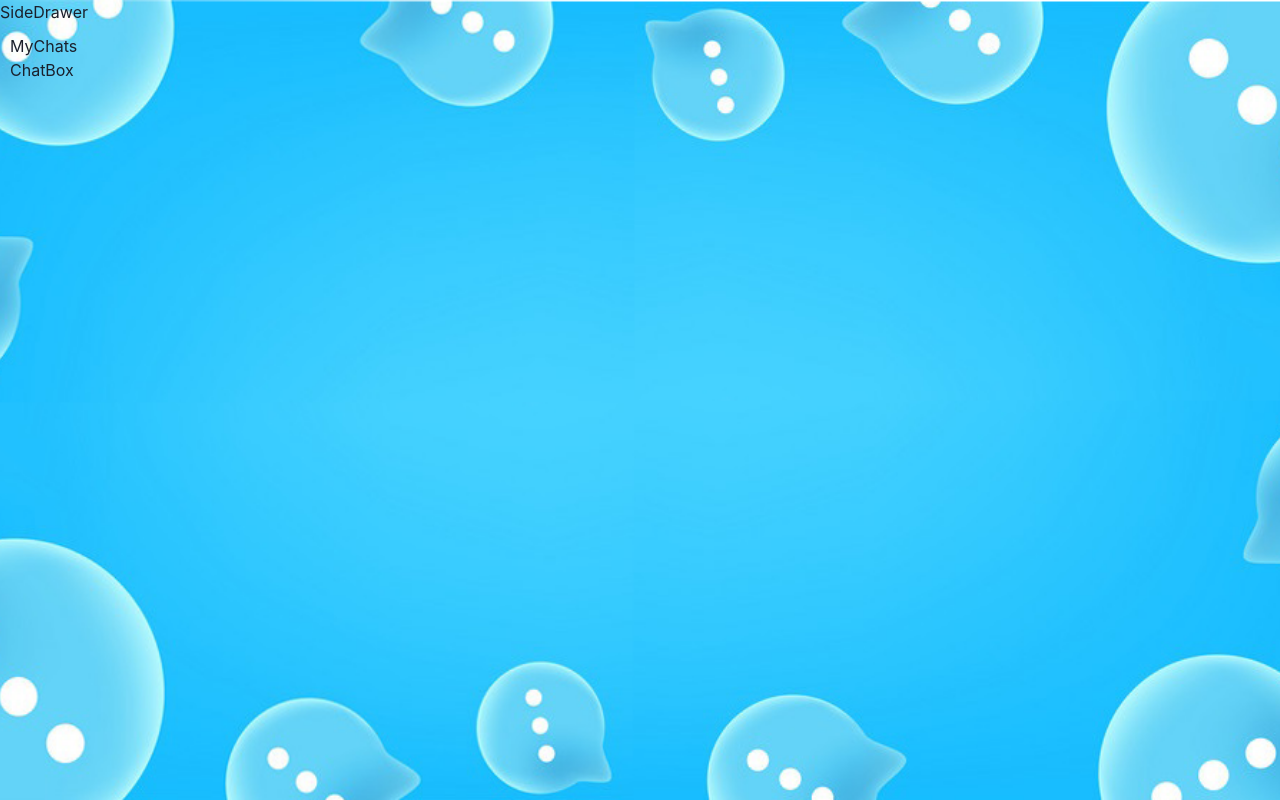
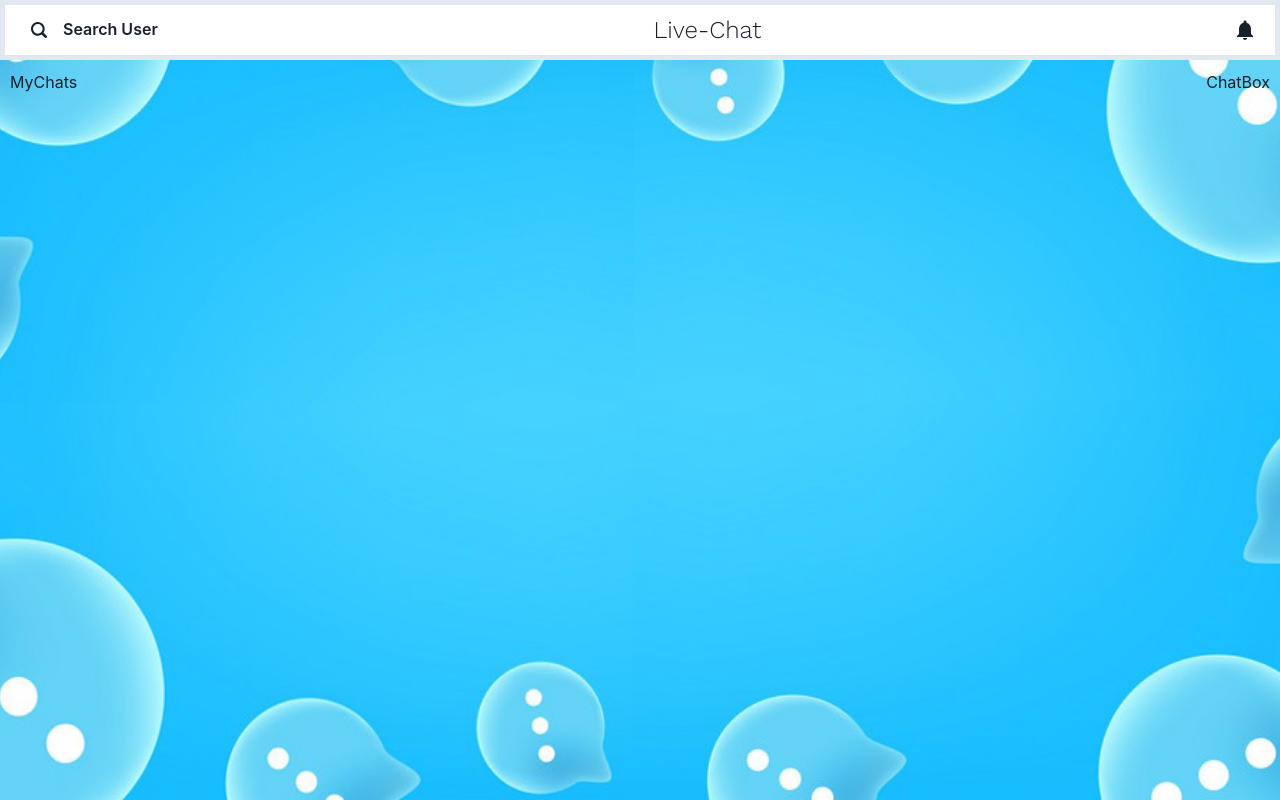
Before and after one commit to SundramAgarwal/chat-app-frontend, a React (Create React App) app: page /chats in a window 1280 px wide. Built offline with nearby package versions, Linux system fonts and the light colour scheme; sample sign-in values are in the browser's storage.

Commit message:
sidedrawer

```diff
--- a/src/Pages/ChatPage.js
+++ b/src/Pages/ChatPage.js
@@ -1,22 +1,28 @@
-import React from "react";
+import { Box } from "@chakra-ui/layout";
+import { useState } from "react";
+import ChatBox from "../components/ChatBox";
+import MyChats from "../components/MyChats";
+import SideDrawer from "../components/miscellaneous/SideDrawer";
 import { ChatState } from "../Context/ChatProvider";
-import { Box } from "@chakra-ui/react";
-import SideDrawer from "../components/miscellaneous/SideDrawer";
-import MyChats from "../components/MyChats";
-import ChatBox from "../components/ChatBox";
 
 const ChatPage = () => {
-  // here we are taking state of a user from context api i.e from chatProvider.js
-  // as their their we have exported ChatState in which user state is available
-  const { user } = ChatState(); // yahan pe hum chatstate me se user state ko nikal rahe hain usko destructure karne ke liye
-  const BACKEND_URL = process.env.REACT_APP_BACKEND_URL;
+  const [fetchAgain, setFetchAgain] = useState(false);
+  const { user } = ChatState();
 
   return (
     <div style={{ width: "100%" }}>
       {user && <SideDrawer />}
-      <Box d="flex" justifyContent="space-between" w="100%" h="91.5vh" p="10px">
-        {user && <MyChats />}
-        {user && <ChatBox />}
+      <Box
+        display="flex"
+        justifyContent="space-between"
+        w="100%"
+        h="91.5vh"
+        p="10px"
+      >
+        {user && <MyChats fetchAgain={fetchAgain} />}
+        {user && (
+          <ChatBox fetchAgain={fetchAgain} setFetchAgain={setFetchAgain} />
+        )}
       </Box>
     </div>
   );
--- a/src/components/miscellaneous/SideDrawer.js
+++ b/src/components/miscellaneous/SideDrawer.js
@@ -1,7 +1,211 @@
-import React from "react";
+import { BellIcon, ChevronDownIcon, Search2Icon } from "@chakra-ui/icons";
+import {
+  Avatar,
+  Box,
+  Button,
+  Menu,
+  MenuButton,
+  MenuDivider,
+  MenuItem,
+  MenuList,
+  Text,
+  Tooltip,
+} from "@chakra-ui/react";
+import { useState } from "react";
 
-const SideDrawer = () => {
-  return <div>SideDrawer</div>;
-};
+function SideDrawer() {
+  const [search, setSearch] = useState("");
+  const [searchResult, setSearchResult] = useState([]);
+  const [loading, setLoading] = useState(false);
+  const [loadingChat, setLoadingChat] = useState(false);
+
+  //   const {
+  //     setSelectedChat,
+  //     user,
+  //     notification,
+  //     setNotification,
+  //     chats,
+  //     setChats,
+  //   } = ChatState();
+
+  //   const toast = useToast();
+  //   const { isOpen, onOpen, onClose } = useDisclosure();
+  //   const history = useHistory();
+
+  //   const logoutHandler = () => {
+  //     localStorage.removeItem("userInfo");
+  //     history.push("/");
+  //   };
+
+  //   const handleSearch = async () => {
+  //     if (!search) {
+  //       toast({
+  //         title: "Please Enter something in search",
+  //         status: "warning",
+  //         duration: 5000,
+  //         isClosable: true,
+  //         position: "top-left",
+  //       });
+  //       return;
+  //     }
+
+  //     try {
+  //       setLoading(true);
+
+  //       const config = {
+  //         headers: {
+  //           Authorization: `Bearer ${user.token}`,
+  //         },
+  //       };
+
+  //       const { data } = await axios.get(`/api/user?search=${search}`, config);
+
+  //       setLoading(false);
+  //       setSearchResult(data);
+  //     } catch (error) {
+  //       toast({
+  //         title: "Error Occured!",
+  //         description: "Failed to Load the Search Results",
+  //         status: "error",
+  //         duration: 5000,
+  //         isClosable: true,
+  //         position: "bottom-left",
+  //       });
+  //     }
+  //   };
+
+  //   const accessChat = async (userId) => {
+  //     console.log(userId);
+
+  //     try {
+  //       setLoadingChat(true);
+  //       const config = {
+  //         headers: {
+  //           "Content-type": "application/json",
+  //           Authorization: `Bearer ${user.token}`,
+  //         },
+  //       };
+  //       const { data } = await axios.post(`/api/chat`, { userId }, config);
+
+  //       if (!chats.find((c) => c._id === data._id)) setChats([data, ...chats]);
+  //       setSelectedChat(data);
+  //       setLoadingChat(false);
+  //       onClose();
+  //     } catch (error) {
+  //       toast({
+  //         title: "Error fetching the chat",
+  //         description: error.message,
+  //         status: "error",
+  //         duration: 5000,
+  //         isClosable: true,
+  //         position: "bottom-left",
+  //       });
+  //     }
+  //   };
+
+  return (
+    <>
+      <Box
+        display="flex"
+        justifyContent="space-between"
+        alignItems="center"
+        bg="white"
+        w="100%"
+        p="5px 10px 5px 10px"
+        borderWidth="5px"
+      >
+        <Tooltip label="Search Users to chat" hasArrow placement="bottom-end">
+          <Button
+            variant="ghost"
+            //    onClick={onOpen}
+          >
+            {/* <i className="fas fa-search"></i> */}
+            <Search2Icon />
+            <Text d={{ base: "none", md: "flex" }} px={4}>
+              Search User
+            </Text>
+          </Button>
+        </Tooltip>
+        <Text fontSize="2xl" fontFamily="Work sans">
+          Live-Chat
+        </Text>
+        <div>
+          <Menu>
+            <MenuButton p={1}>
+              {/* <NotificationBadge
+                count={notification.length}
+                effect={Effect.SCALE}
+              /> */}
+              <BellIcon fontSize="2xl" m={1} />
+            </MenuButton>
+            {/* <MenuList pl={2}>
+              {!notification.length && "No New Messages"}
+              {notification.map((notif) => (
+                <MenuItem
+                  key={notif._id}
+                  onClick={() => {
+                    setSelectedChat(notif.chat);
+                    setNotification(notification.filter((n) => n !== notif));
+                  }}
+                >
+                  {notif.chat.isGroupChat
+                    ? `New Message in ${notif.chat.chatName}`
+                    : `New Message from ${getSender(user, notif.chat.users)}`}
+                </MenuItem>
+              ))}
+            </MenuList> */}
+          </Menu>
+          {/* <Menu>
+            <MenuButton as={Button} bg="white" rightIcon={<ChevronDownIcon />}>
+              <Avatar
+                size="sm"
+                cursor="pointer"
+                name={user.name}
+                src={user.pic}
+              />
+            </MenuButton>
+            <MenuList>
+              <ProfileModal user={user}>
+                <MenuItem>My Profile</MenuItem>{" "}
+              </ProfileModal>
+              <MenuDivider />
+              <MenuItem onClick={logoutHandler}>Logout</MenuItem>
+            </MenuList>
+          </Menu> */}
+        </div>
+      </Box>
+
+      {/* <Drawer placement="left" onClose={onClose} isOpen={isOpen}>
+        <DrawerOverlay />
+        <DrawerContent>
+          <DrawerHeader borderBottomWidth="1px">Search Users</DrawerHeader>
+          <DrawerBody>
+            <Box d="flex" pb={2}>
+              <Input
+                placeholder="Search by name or email"
+                mr={2}
+                value={search}
+                onChange={(e) => setSearch(e.target.value)}
+              />
+              <Button onClick={handleSearch}>Go</Button>
+            </Box>
+            {loading ? (
+              <ChatLoading />
+            ) : (
+              searchResult?.map((user) => (
+                <UserListItem
+                  key={user._id}
+                  user={user}
+                  handleFunction={() => accessChat(user._id)}
+                />
+              ))
+            )}
+            {loadingChat && <Spinner ml="auto" d="flex" />}
+          </DrawerBody>
+        </DrawerContent>
+      </Drawer> */}
+    </>
+  );
+}
 
 export default SideDrawer;
```
Also changed, not shown: public/index.html (+7 -0 lines).
